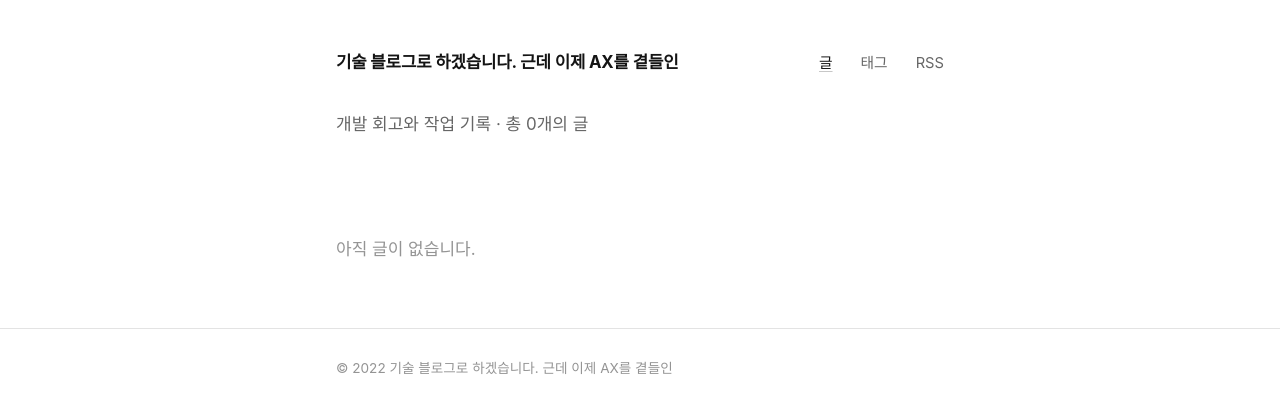
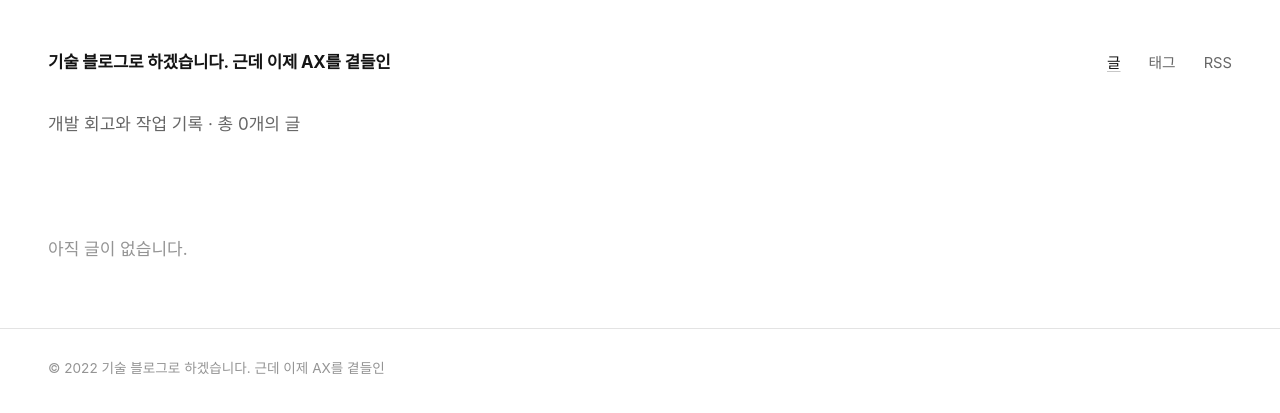
Before and after one commit to jayce-kim1123/jayce-kim1123.github.io, a Jekyll site: the page built from index.md, in a window 1280 px wide. Shown: the top 413 px of the page. Built offline with Jekyll 4.4.1, drawn with Linux system fonts in a browser that asks for light colours.

Commit message:
Switch homepage to a card grid layout

```diff
--- a/_includes/footer.html
+++ b/_includes/footer.html
@@ -1,5 +1,5 @@
 <footer class="site-footer">
-  <div class="wrap">
+  <div class="wrap wrap-{{ page.layout }}">
     <span>&copy; {{ 'now' | date: '%Y' }} {{ site.title }}</span>
   </div>
 </footer>
--- a/_includes/header.html
+++ b/_includes/header.html
@@ -1,5 +1,5 @@
 <header class="site-header">
-  <div class="wrap">
+  <div class="wrap wrap-{{ page.layout }}">
     <a class="site-title" href="{{ '/' | relative_url }}">{{ site.title }}</a>
     <nav class="site-nav" aria-label="주요 메뉴">
       <a href="{{ '/' | relative_url }}"{% if page.url == '/' %} aria-current="page"{% endif %}>글</a>
--- a/_layouts/default.html
+++ b/_layouts/default.html
@@ -6,7 +6,7 @@
 <body>
 <a class="visually-hidden" href="#main">본문으로 건너뛰기</a>
 {% include header.html %}
-<main id="main" class="wrap">
+<main id="main" class="wrap wrap-{{ page.layout }}">
 {{ content }}
 </main>
 {% include footer.html %}
--- a/_layouts/home.html
+++ b/_layouts/home.html
@@ -7,14 +7,16 @@
 </div>
 
 {% if site.posts.size > 0 %}
-<ul class="post-list">
+<ul class="post-grid">
   {% for post in site.posts %}
-  <li class="post-list-item">
-    <time class="post-list-date" datetime="{{ post.date | date_to_xmlschema }}">{{ post.date | date: "%Y년 %-m월 %-d일" }}</time>
-    <h2 class="post-list-title"><a href="{{ post.url | relative_url }}">{{ post.title }}</a></h2>
-    {% if post.excerpt %}
-    <p class="post-list-excerpt">{{ post.excerpt | strip_html | truncatewords: 45 }}</p>
-    {% endif %}
+  <li class="post-card">
+    <a class="post-card-link" href="{{ post.url | relative_url }}">
+      <time class="post-list-date" datetime="{{ post.date | date_to_xmlschema }}">{{ post.date | date: "%Y년 %-m월 %-d일" }}</time>
+      <h2 class="post-card-title">{{ post.title }}</h2>
+      {% if post.excerpt %}
+      <p class="post-card-excerpt">{{ post.excerpt | strip_html | truncatewords: 22 }}</p>
+      {% endif %}
+    </a>
     {% if post.tags.size > 0 %}
     <div class="post-tags">
       {% for tag in post.tags %}<a class="tag-pill" href="{{ '/tags/' | relative_url }}#{{ tag | slugify }}">{{ tag }}</a>{% endfor %}
--- a/assets/css/main.css
+++ b/assets/css/main.css
@@ -18,6 +18,7 @@
     "Liberation Mono", monospace;
 
   --measure: 40rem;
+  --measure-wide: 76rem;
   --space-1: 0.5rem;
   --space-2: 1rem;
   --space-3: 1.75rem;
@@ -141,6 +142,7 @@
   margin: 0 auto;
   padding: 0 var(--space-2);
 }
+.wrap-home { max-width: var(--measure-wide); }
 
 .site-header {
   padding: var(--space-4) 0 var(--space-3);
@@ -189,37 +191,65 @@
 }
 .page-intro p { margin: 0.3em 0 0; }
 
-.post-list {
+.post-grid {
   list-style: none;
   margin: 0;
   padding: 0;
+  display: grid;
+  grid-template-columns: repeat(auto-fill, minmax(15.5rem, 1fr));
+  gap: var(--space-3);
+  align-items: start;
 }
-.post-list-item {
-  padding: var(--space-3) 0;
-  border-top: 1px solid var(--border);
+
+.post-card {
+  border: 1px solid var(--border);
+  border-radius: 12px;
+  padding: var(--space-2) var(--space-2) var(--space-2);
+  display: flex;
+  flex-direction: column;
+  transition: border-color 0.15s ease, transform 0.15s ease;
 }
-.post-list-item:first-child { border-top: none; }
+.post-card:hover {
+  border-color: var(--text-muted);
+  transform: translateY(-2px);
+}
+
+.post-card-link {
+  display: block;
+  text-decoration: none;
+  color: inherit;
+  flex: 1;
+}
+.post-card-link:focus-visible {
+  outline: 2px solid var(--focus-ring);
+  outline-offset: 3px;
+  border-radius: 6px;
+}
 
 .post-list-date {
   display: block;
-  font-size: 0.82rem;
+  font-size: 0.8rem;
   color: var(--text-faint);
   font-variant-numeric: tabular-nums;
-  margin-bottom: 0.3em;
+  margin-bottom: 0.6em;
 }
-.post-list-title {
+.post-card-title {
   margin: 0;
-  font-size: 1.15rem;
+  font-size: 1.08rem;
+  line-height: 1.4;
 }
-.post-list-title a { text-decoration: none; }
-.post-list-title a:hover { text-decoration: underline; text-decoration-color: var(--link-underline); }
-.post-list-excerpt {
-  margin: 0.5em 0 0;
+.post-card:hover .post-card-title {
+  text-decoration: underline;
+  text-decoration-color: var(--link-underline);
+}
+.post-card-excerpt {
+  margin: 0.6em 0 0;
   color: var(--text-muted);
-  font-size: 0.95rem;
+  font-size: 0.9rem;
+  line-height: 1.6;
 }
 .post-tags {
-  margin-top: 0.6em;
+  margin-top: var(--space-2);
   display: flex;
   gap: 0.4em;
   flex-wrap: wrap;
```
